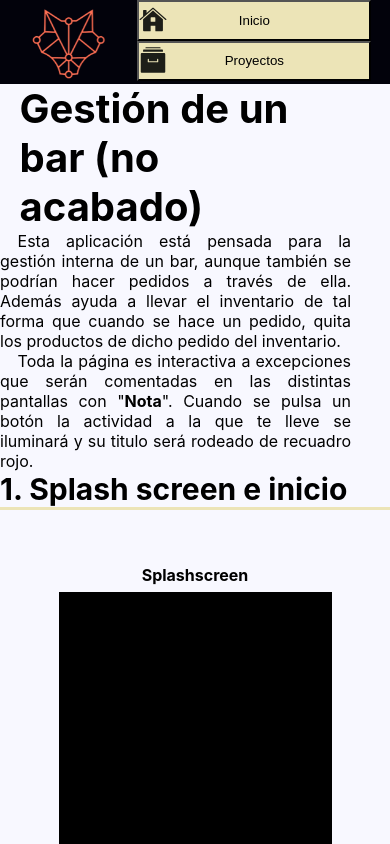
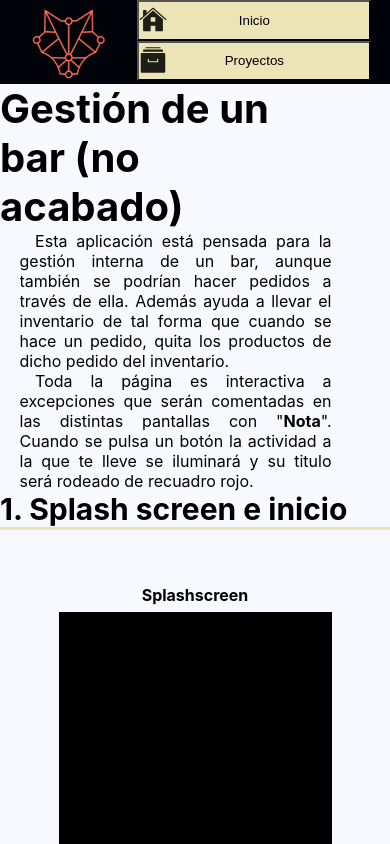
Before and after one commit to desarrolladorfpb/paginaPersonal, a React (Create React App) app: page /proyectos/bar in a window 390 px wide. Shown: the top 844 px of the page. Built offline with nearby package versions, Linux system fonts and the light colour scheme.

Commit message:
Update style_mercadona.css

```diff
--- a/src/style_mercadona.css
+++ b/src/style_mercadona.css
@@ -27,7 +27,6 @@
     position: relative;
     overflow: auto;
     text-indent: 5%;
-
     text-align: justify;
 }
 .separador_h{
@@ -98,8 +97,10 @@
         margin-top: 30%;
 
     }
-    .containerAct_titulo{
-        left: 5%;
+    .containerAct_descripcion{
+        left:5%;
+        width: 80%;
+        text-align: justify;
     }
     .seccion_descripcion{
         left: 5%;
```
